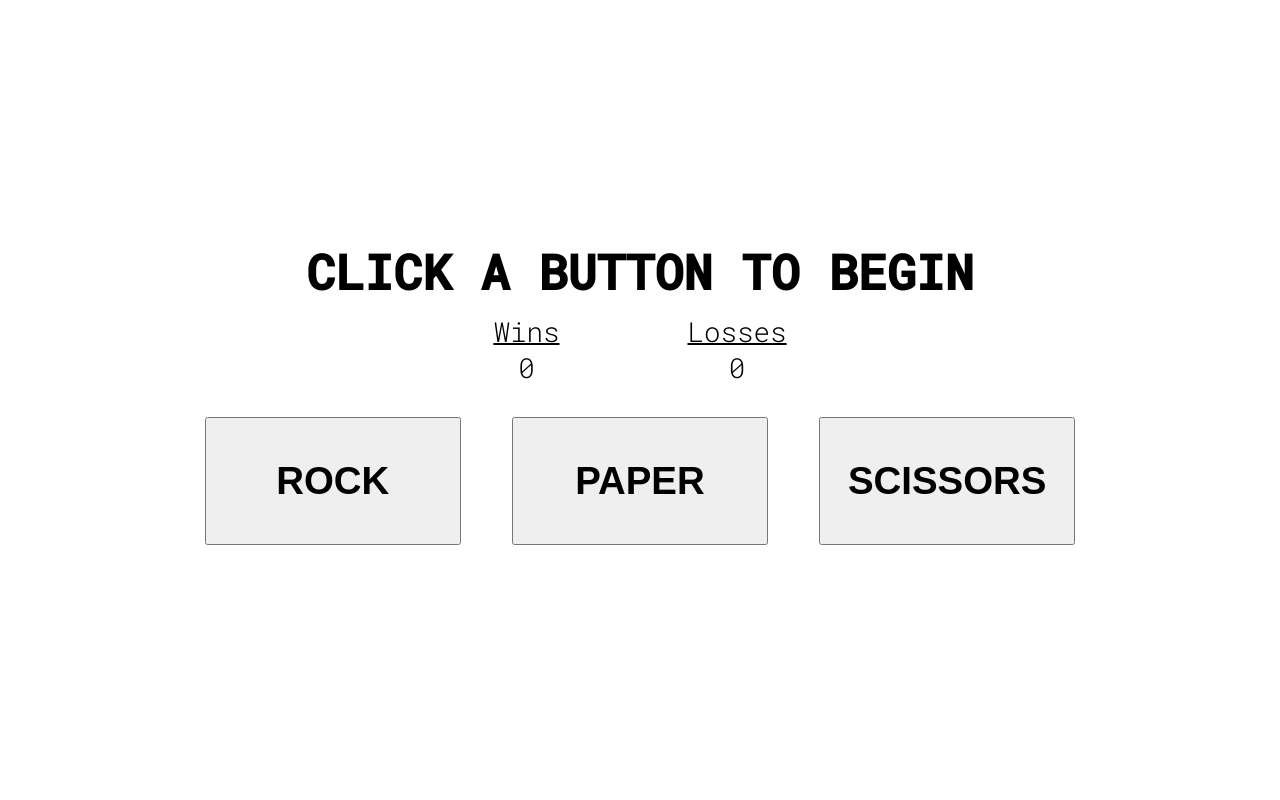
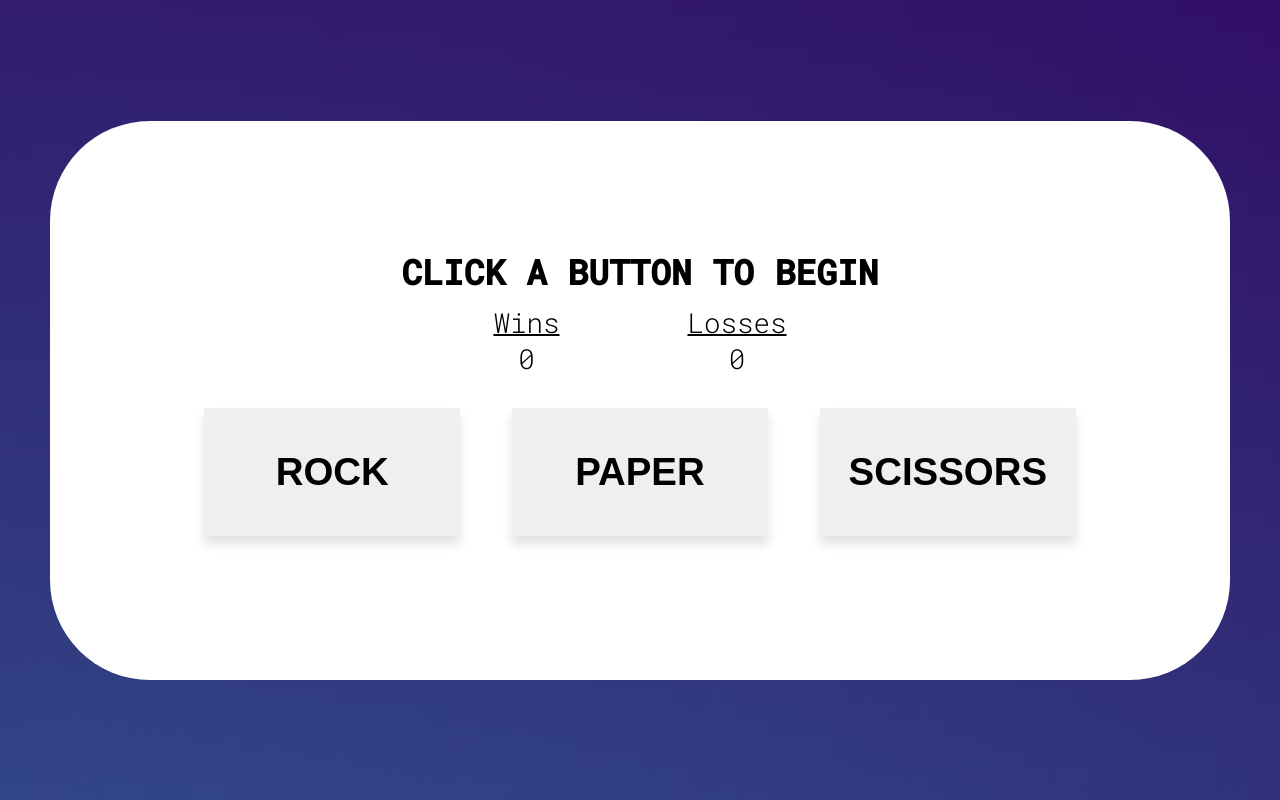
Before and after one commit to laur-ns/rock-paper-scissors, a plain HTML site: page index.html in a window 1280 px wide. Drawn offline with Linux system fonts and the light colour scheme.

Commit message:
Add styling

```diff
--- a/rps.js
+++ b/rps.js
@@ -10,10 +10,10 @@ function computerPlay() {
 }
 
 function playRound(player, computer) {
+  console.log(`Player: ${player}`);
+  console.log(`Computer: ${computer}`);
   if (player === computer) {
     title.textContent = `That's a draw. You both picked ${player}!`;
-    console.log(player);
-    console.log(computer);
     return "Draw";
   }
   else if (player === "Rock" && computer === "Scissors" ||
--- a/style.css
+++ b/style.css
@@ -1,12 +1,19 @@
+/* The icons are not mine. I have taken them from Vecteezy.com */
 html {
   height: 100%;
   display: flex;
   justify-content: center;
+  background-image: url('./background.avif');
   align-items: center;
 }
 
 body {
   font-family: 'Roboto Mono', monospace;
+  width: 100%;
+  background: white;
+  padding: 10vw;
+  border-radius: 100px;
+  margin: 50px;
 }
 
 span {
@@ -27,13 +34,23 @@ button {
   width: 20vw;
   height: 16vh;
   margin: 0 2vw 0 2vw;
+  border: none;
+  box-shadow: 0px 8px 10px rgba(16, 3, 24, 0.123);
+}
+
+button:hover {
+  background: rgb(224, 224, 224);
+}
+
+button:active {
+  background: rgb(214, 214, 214);
 }
 
 .resultBox {
   display: flex;
   flex-direction: column;
   font-weight: bold;
-  font-size: 4.2vw;
+  font-size: 3vw;
   height: auto;
 }
 
```
Also changed, not shown: background.avif (added).
